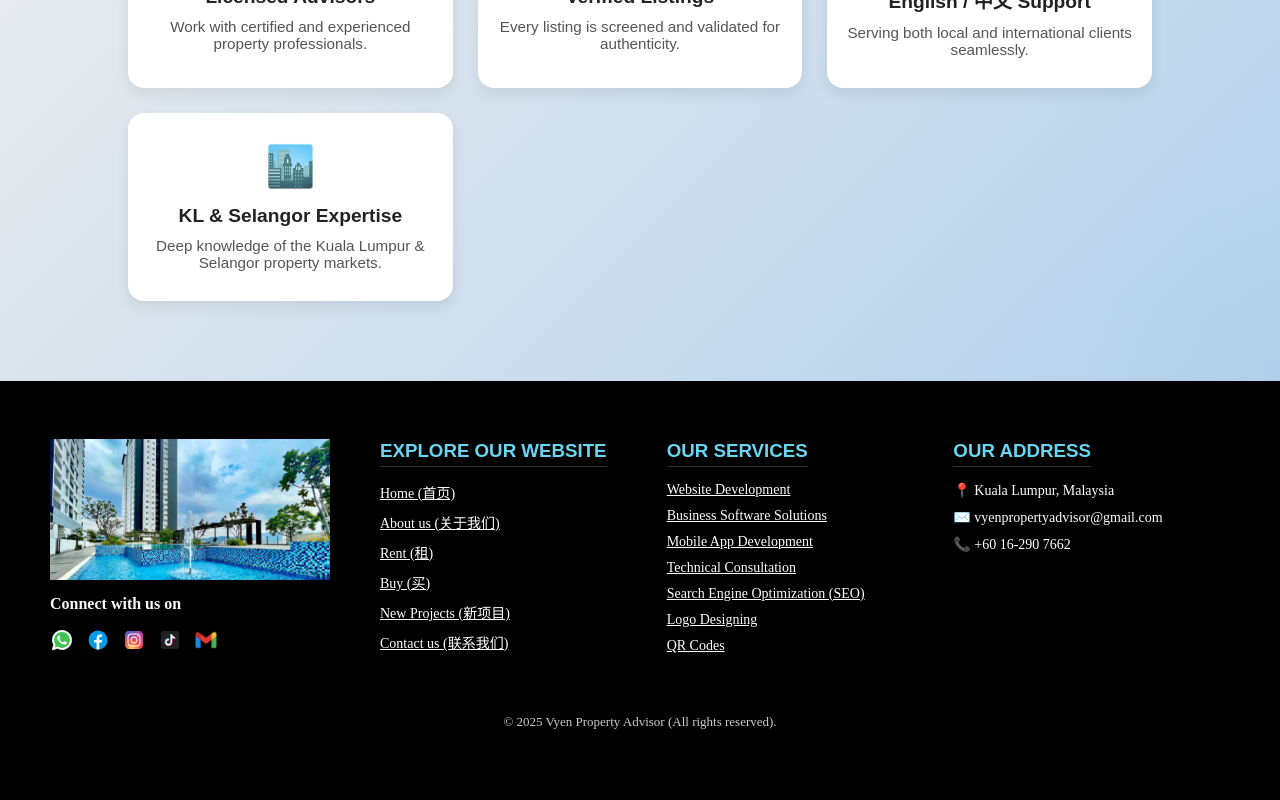
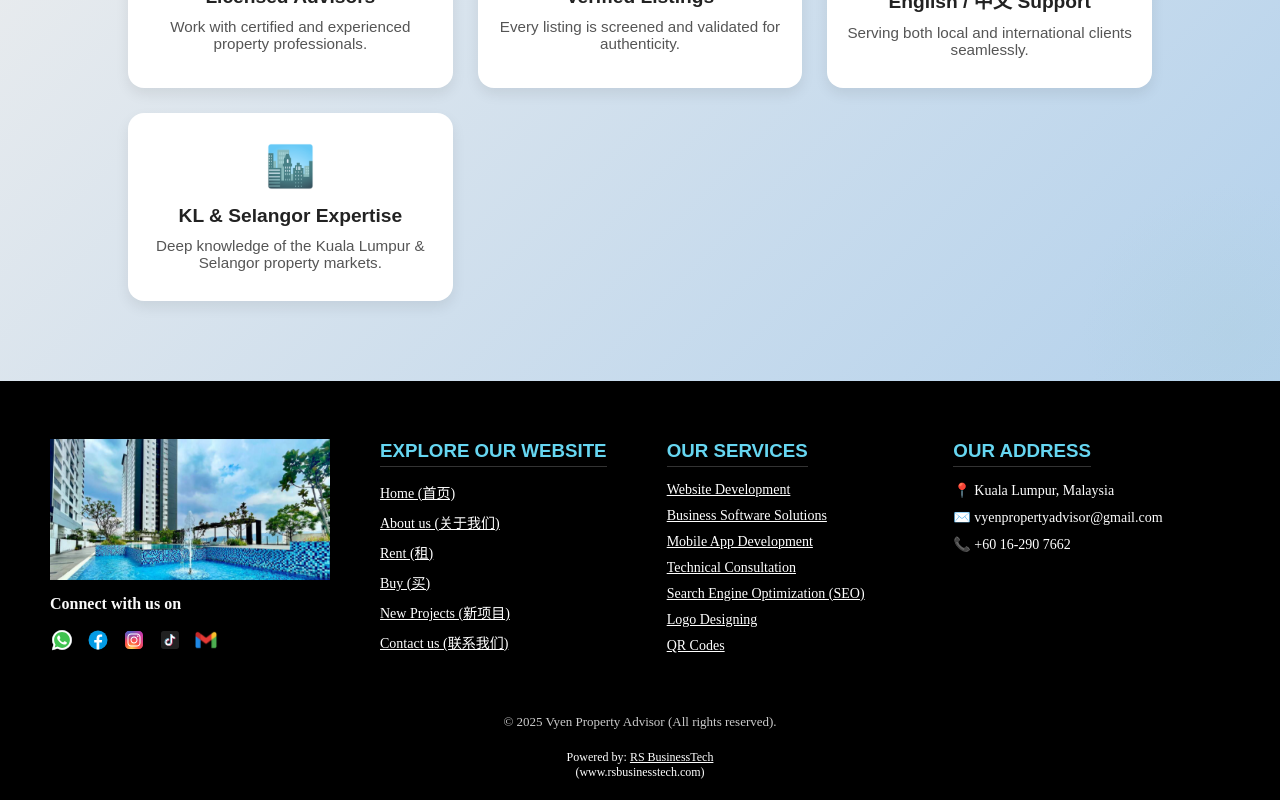
Before and after one commit to RSBusinessTech/vyenpropertyadvisor-ui, an Angular app: page /home in a window 1280 px wide. Shown: the part 2028-2828 px from the top of the page. Before the commit the page ends 2778 px from the top, so only its background shows below. Built offline with nearby package versions, Linux system fonts and the light colour scheme.

Commit message:
adding credit

```diff
--- a/src/app/shared/footer/footer.component.css
+++ b/src/app/shared/footer/footer.component.css
@@ -217,3 +217,24 @@
     text-decoration: underline;
     color: red; /* Add this */
   }
+
+  .developer-credit {
+  text-align: center;
+  font-size: 12px;
+  color: white;
+  margin-top: 20px;
+}
+
+.developer-credit a {
+  color: white;
+  text-decoration: none;
+  transition: color 0.3s ease;
+}
+
+.developer-credit a:hover {
+  color: red;
+}
+
+.developer-credit .credit-link {
+  text-decoration: underline;
+}
--- a/src/app/shared/footer/footer.component.html
+++ b/src/app/shared/footer/footer.component.html
@@ -92,4 +92,10 @@
     <div class="footer-bottom">
        &copy; 2025 Vyen Property Advisor (All rights reserved).
     </div>
+
+    <div class="developer-credit">
+       Powered by:
+     <a href="https://www.rsbusinesstech.com" target="_blank" class="credit-link">RS BusinessTech</a><br>
+     <a href="https://www.rsbusinesstech.com" target="_blank">(www.rsbusinesstech.com)</a>
+   </div>
   </footer>
```
